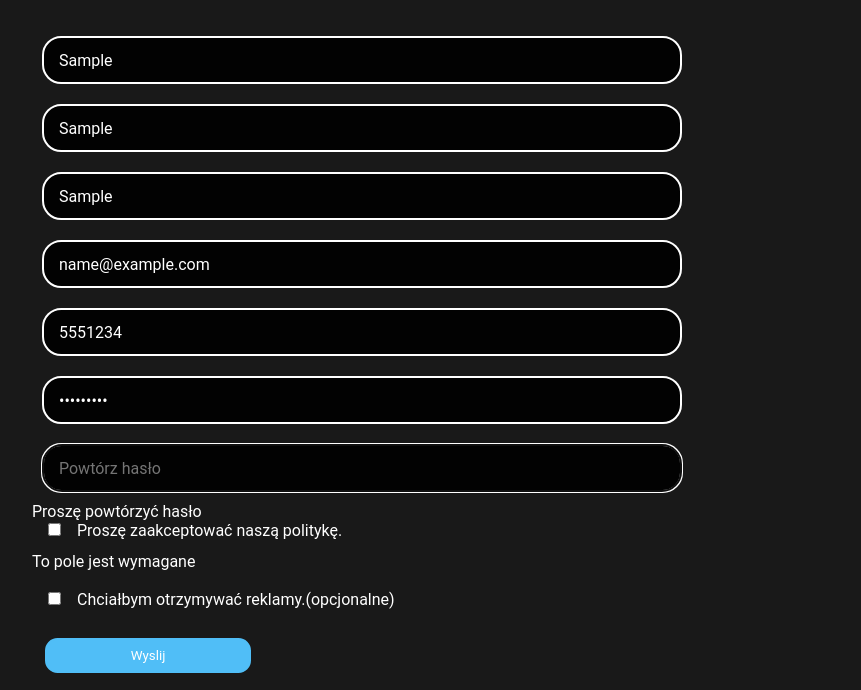
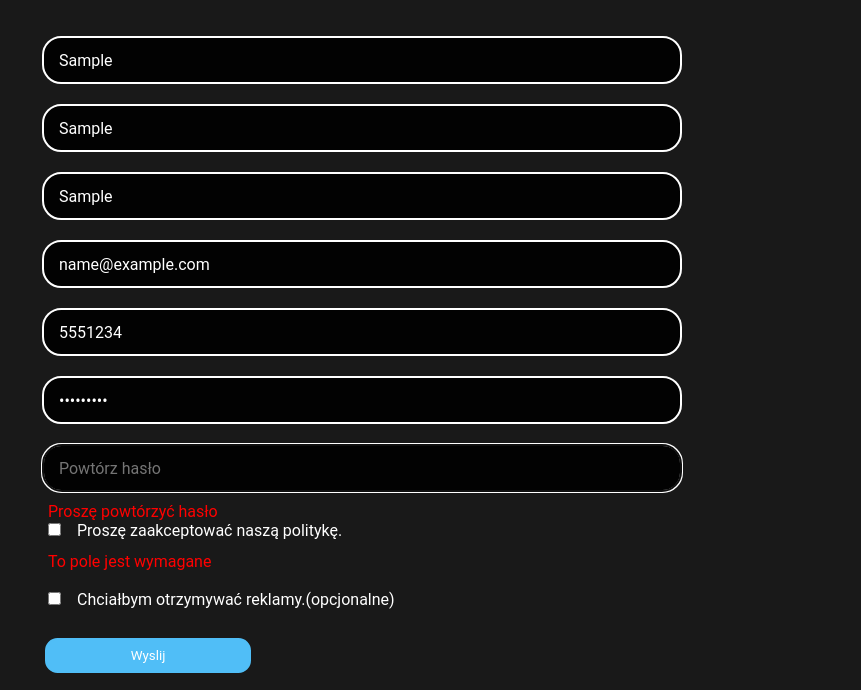
Before and after one commit to Krystian-Ko/Jquery-validation, a plain HTML site: page jqry validation/index.html in a window 1280 px wide. Both pictures are taken after typing "Sample", "Sample", "Sample", "name@example.com", "5551234", "Sample123" into the empty fields and a click on the input "Wyslij". Shown: the part 143-833 px from the top of the page, without its empty margins (48-909 px from the left). Drawn offline with nearby package versions, Linux system fonts and the light colour scheme.

Commit message:
Update style.css
small changes

```diff
--- a/jqry validation/style.css
+++ b/jqry validation/style.css
@@ -6,6 +6,10 @@
 	color: #fff;
 	height: -moz-fit-content;
 	height: fit-content;
+}
+.error {
+	color: red;
+	padding-left: 1em;
 }
 .contact {
 	padding-top: 1em;
@@ -54,6 +58,7 @@
 #emailPreferences {
 	padding: 1em;
 }
+
 .contact__form .submit-btn {
 	padding: 0.625em 6.25em;
 	border-radius: 0.938em;
@@ -63,7 +68,9 @@
 	margin-top: 1.25em;
 	margin-bottom: 1.25em;
 	margin-left: 1em;
+	cursor: pointer;
 }
+
 .section-heading {
 	position: relative;
 	margin: 1em 0.5em 1em 0;
```
